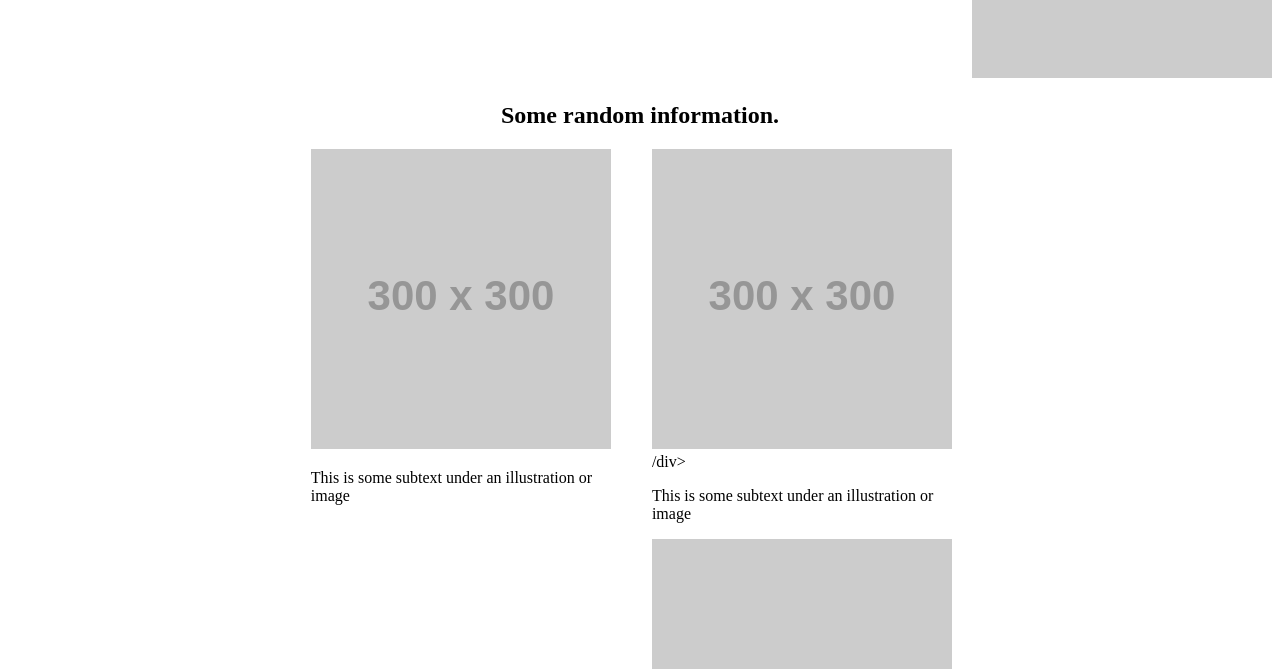
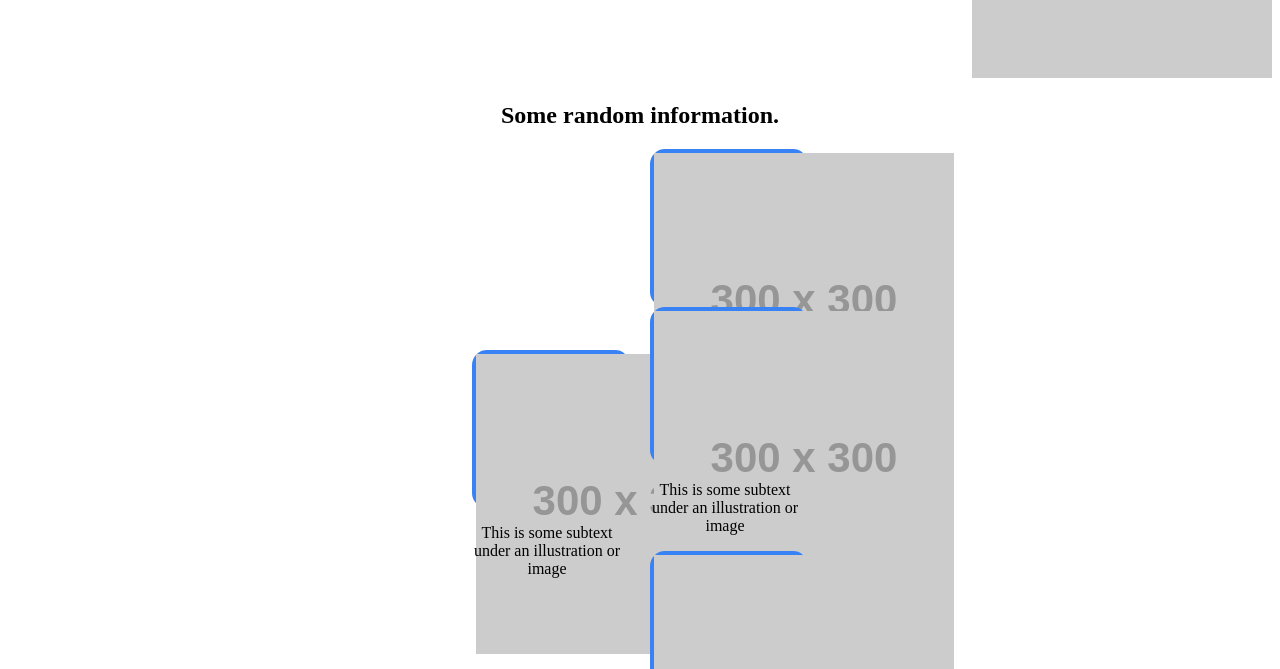
Before and after one commit to vincentcomfy/project_landing_page, a plain HTML site: page index.html in a window 1280 px wide. Shown: the part 280-949 px from the top of the page. Drawn offline with Linux system fonts and the light colour scheme; placeholder pictures from the web are drawn by us.

Commit message:
tried applying initial positioning for cards, having wrap issues

```diff
--- a/style.css
+++ b/style.css
@@ -40,14 +40,36 @@ a {
     flex-grow: 1;
 }
 
+
 .info-pane {
     display: flex;
     flex-direction: column;
-    justify-content: center;
+    justify-content: flex-start;
     align-items: center;
 }
 
 .cards {
     display: flex;
-    gap: 5%;
+    flex-flow: row nowrap;
+    justify-content: center;
+    align-items: center;
+    gap: 20px;
 }
+
+.card {
+    display: flex;
+    flex-direction: column;
+}
+
+.card-text {
+    text-align: center;
+    max-width: 150px;
+    text-wrap: wrap;
+}
+
+.card-image {
+    width: 150px;
+    height: 150px;
+    border: 4px solid #3882F6;
+    border-radius: 15px;
+}
```
